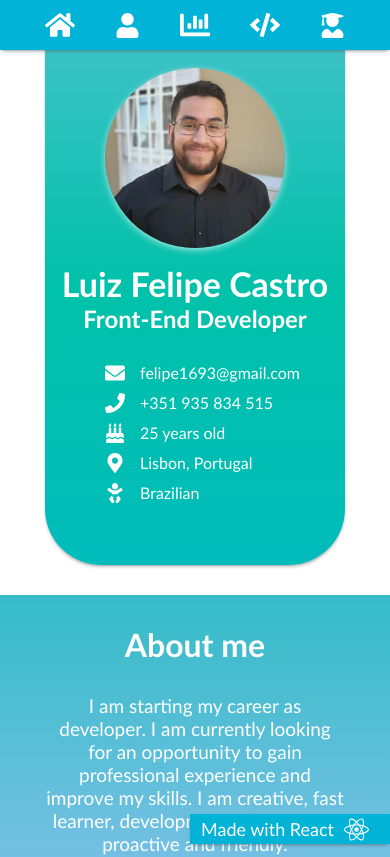
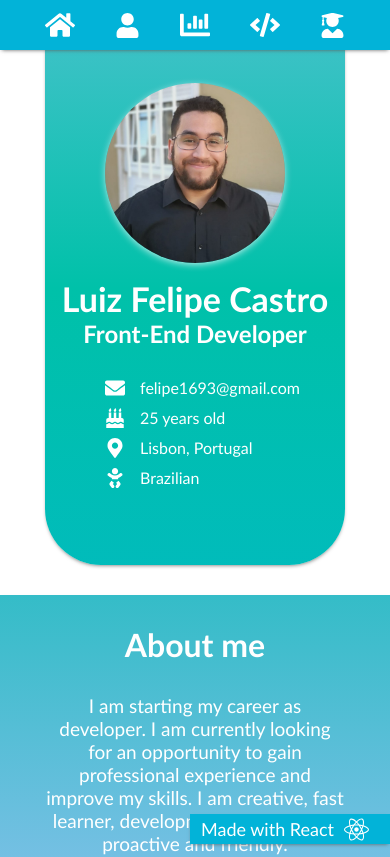
Before and after one commit to FelipeGCastro/mysite, a React (Create React App) app: page / in a window 390 px wide. Shown: the top 857 px of the page. Built offline with nearby package versions, Linux system fonts and the light colour scheme.

Commit message:
remove phone number

```diff
--- a/src/components/Header/index.js
+++ b/src/components/Header/index.js
@@ -28,10 +28,6 @@ const Header = () => (
         <EmailIcon />
         <Email>felipe1693@gmail.com</Email>
       </EmailContainer>
-      <LocationContainer>
-        <PhoneIcon />
-        <Location>+351 935 834 515</Location>
-      </LocationContainer>
       <EmailContainer>
         <AgeIcon />
         <Email>25 years old</Email>
```
